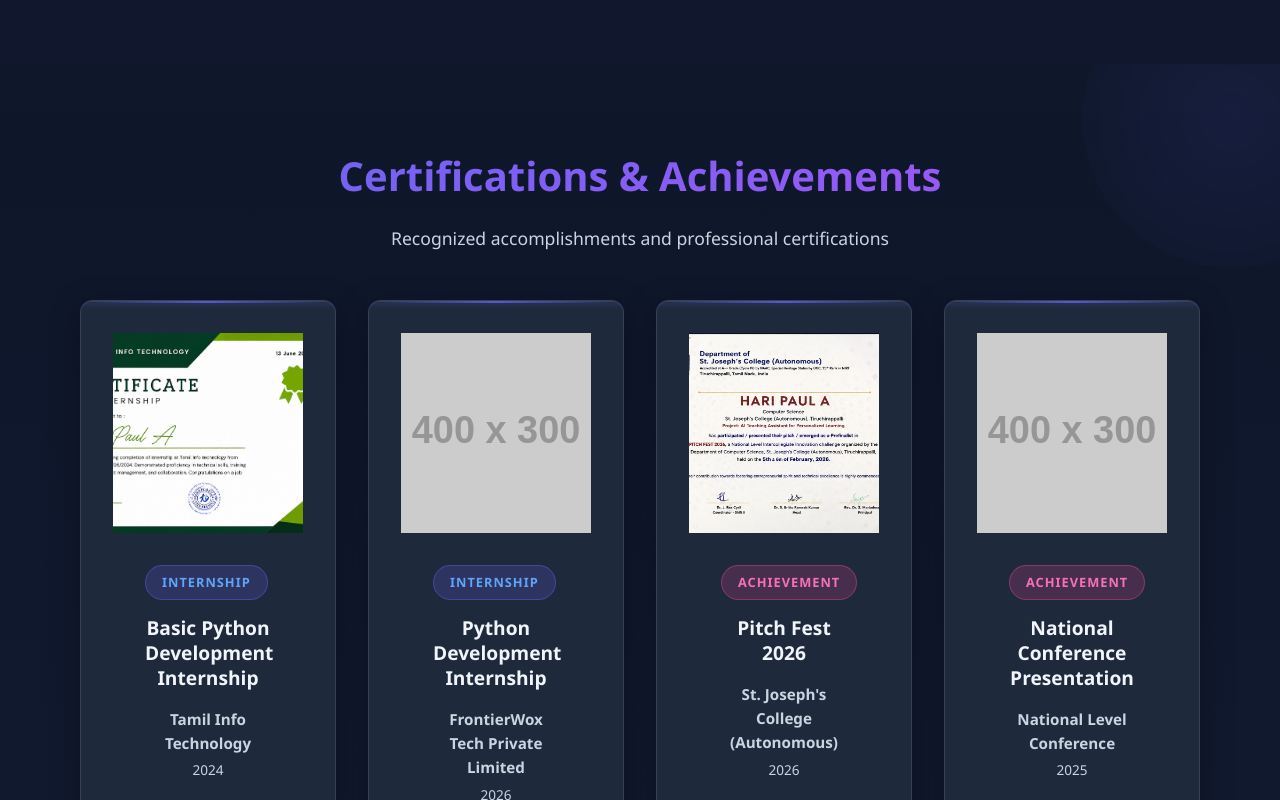
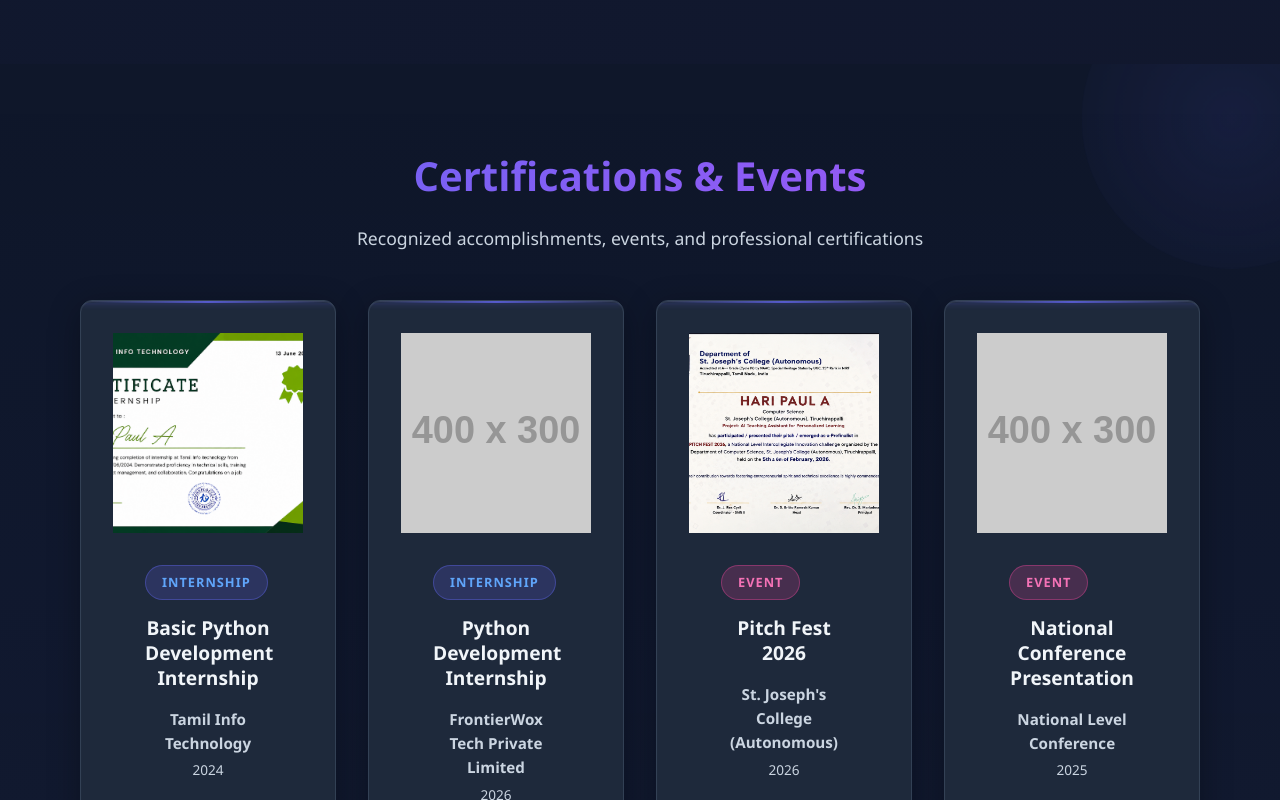
Before and after one commit to haripaul28122004/Portfolio, a plain HTML site: page index.html in a window 1280 px wide. Shown: the part 4883-5683 px from the top of the page. Drawn offline with Linux system fonts and the light colour scheme; placeholder pictures from the web are drawn by us.

Commit message:
chore: change Achievements / Achievement terminology to Events / Event

```diff
--- a/index.html
+++ b/index.html
@@ -288,7 +288,7 @@
                     <div class="project-content">
                         <h3>Personal Portfolio Website</h3>
                         <p>
-                            Designed and developed a modern personal portfolio website to showcase my skills, projects, education, certifications, achievements, and contact information. The website includes responsive design, certificate viewing functionality, project showcase cards, resume download, and social media integration.
+                            Designed and developed a modern personal portfolio website to showcase my skills, projects, education, certifications, events, and contact information. The website includes responsive design, certificate viewing functionality, project showcase cards, resume download, and social media integration.
                         </p>
                         <div class="project-tags">
                             <span class="tag">HTML</span>
@@ -364,8 +364,8 @@
     <!-- Certifications Section -->
     <section class="certifications" id="certifications">
         <div class="container">
-            <h2 class="section-title">Certifications & Achievements</h2>
-            <p class="section-subtitle">Recognized accomplishments and professional certifications</p>
+            <h2 class="section-title">Certifications & Events</h2>
+            <p class="section-subtitle">Recognized accomplishments, events, and professional certifications</p>
 
             <div class="certifications-grid">
                 <!-- Internship Certificate 1 -->
@@ -421,7 +421,7 @@
                         </div>
                     </div>
                     <div class="cert-content">
-                        <div class="cert-badge achievement">Achievement</div>
+                        <div class="cert-badge achievement">Event</div>
                         <h3 class="cert-title">Pitch Fest 2026</h3>
                         <p class="cert-organization">St. Joseph's College (Autonomous)</p>
                         <p class="cert-year">2026</p>
@@ -443,7 +443,7 @@
                         </div>
                     </div>
                     <div class="cert-content">
-                        <div class="cert-badge achievement">Achievement</div>
+                        <div class="cert-badge achievement">Event</div>
                         <h3 class="cert-title">National Conference Presentation</h3>
                         <p class="cert-organization">National Level Conference</p>
                         <p class="cert-year">2025</p>
```
